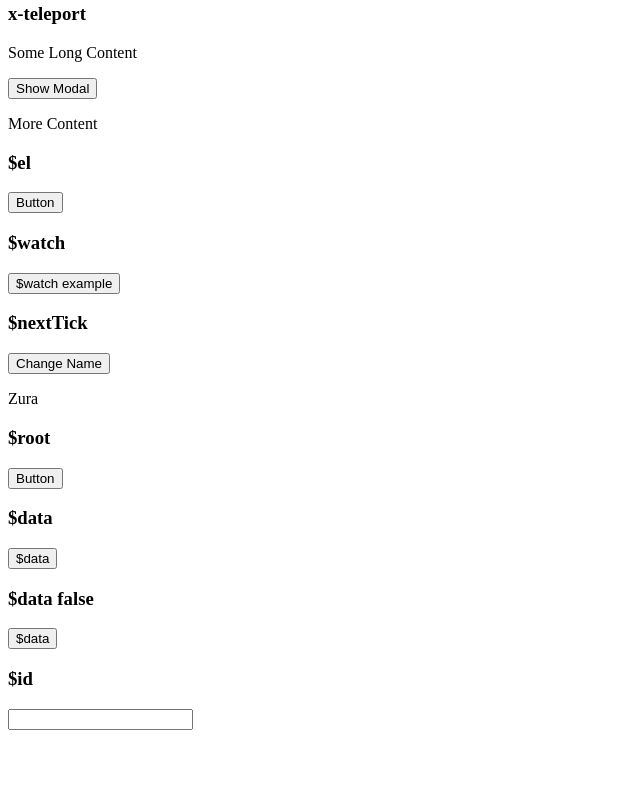
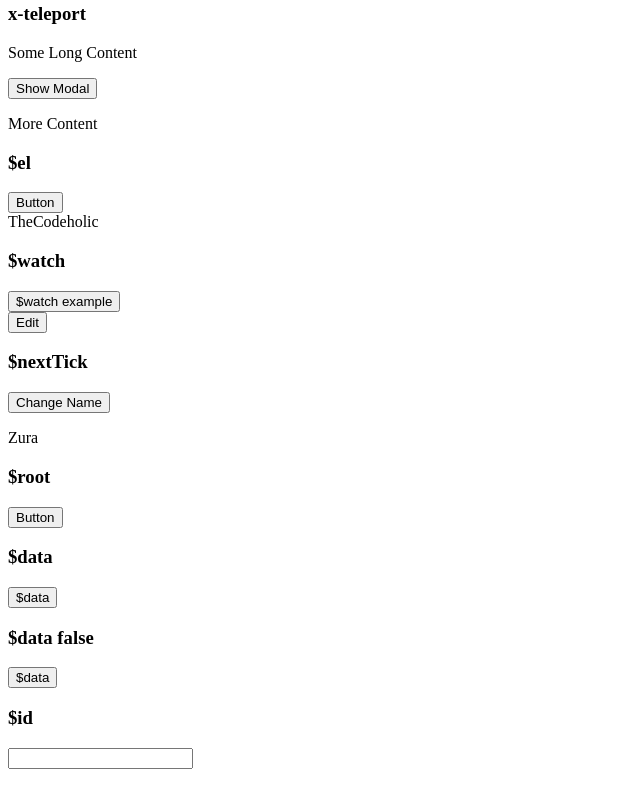
Before and after one commit to SantosReis/alpinejs-course, a plain HTML site: page basics/index.html in a window 1280 px wide. Shown: the part 2672-3479 px from the top of the page, without its empty margins (0-640 px from the left). Drawn offline with nearby package versions, Linux system fonts and the light colour scheme; no server answers.

Commit message:
$store and $dispatch

```diff
--- a/basics/index.html
+++ b/basics/index.html
@@ -322,10 +322,18 @@
       <button @click="console.log($el)">Button</button>
     </div>
 
+    <!-- $store -->
+    <div x-data x-text="$store.currentUser.username"></div>
+
     <!-- $watch -->
     <h3>$watch</h3>
     <div x-data="{modal: false}" x-init="$watch('modal', (val, old) => console.log(val, old))">
       <button @click="modal = !modal">$watch example</button>
+    </div>
+
+    <!-- $dispatch -->
+    <div x-data @edit="console.log('Edit Clicked')">
+      <button @click="$dispatch('edit')">Edit</button>
     </div>
 
     <!-- $nextTick -->
```
